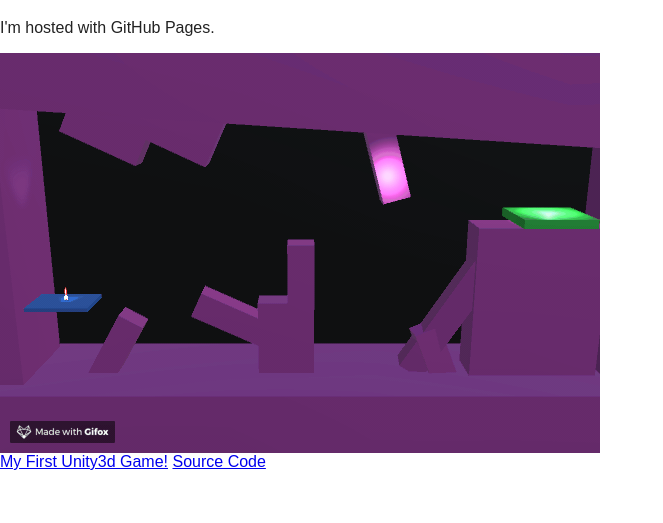
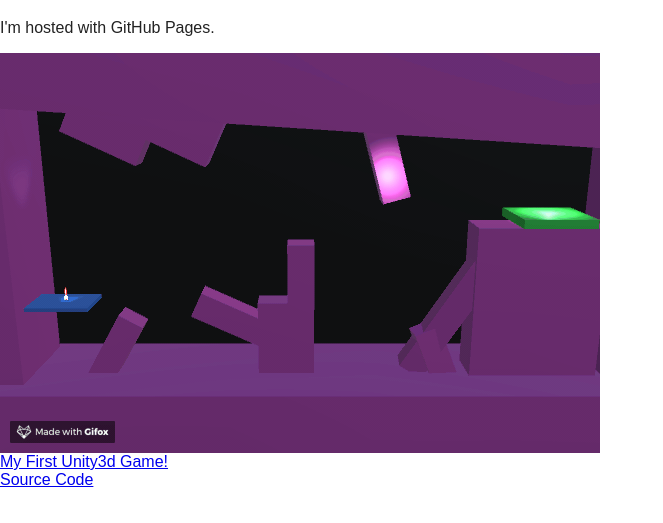
Before and after one commit to reversegremlin/reversegremlin.github.io, a plain HTML site: page index.html in a window 1280 px wide. Shown: the part 61-584 px from the top of the page, without its empty margins (0-663 px from the left). Drawn offline with nearby package versions, Linux system fonts and the light colour scheme.

Commit message:
line break

```diff
--- a/index.html
+++ b/index.html
@@ -29,7 +29,7 @@
   <p>
 
   <a href="/boost/index.html"><img border="0" alt="boost gif" src="boost.gif" width="600" height="400"></a><br>
-  <a href="/boost/index.html">My First Unity3d Game!</a>
+  <a href="/boost/index.html">My First Unity3d Game!</a><br>
   <a href="https://github.com/reversegremlin/RocketBoost">Source Code</a>
   </p>
 
```
